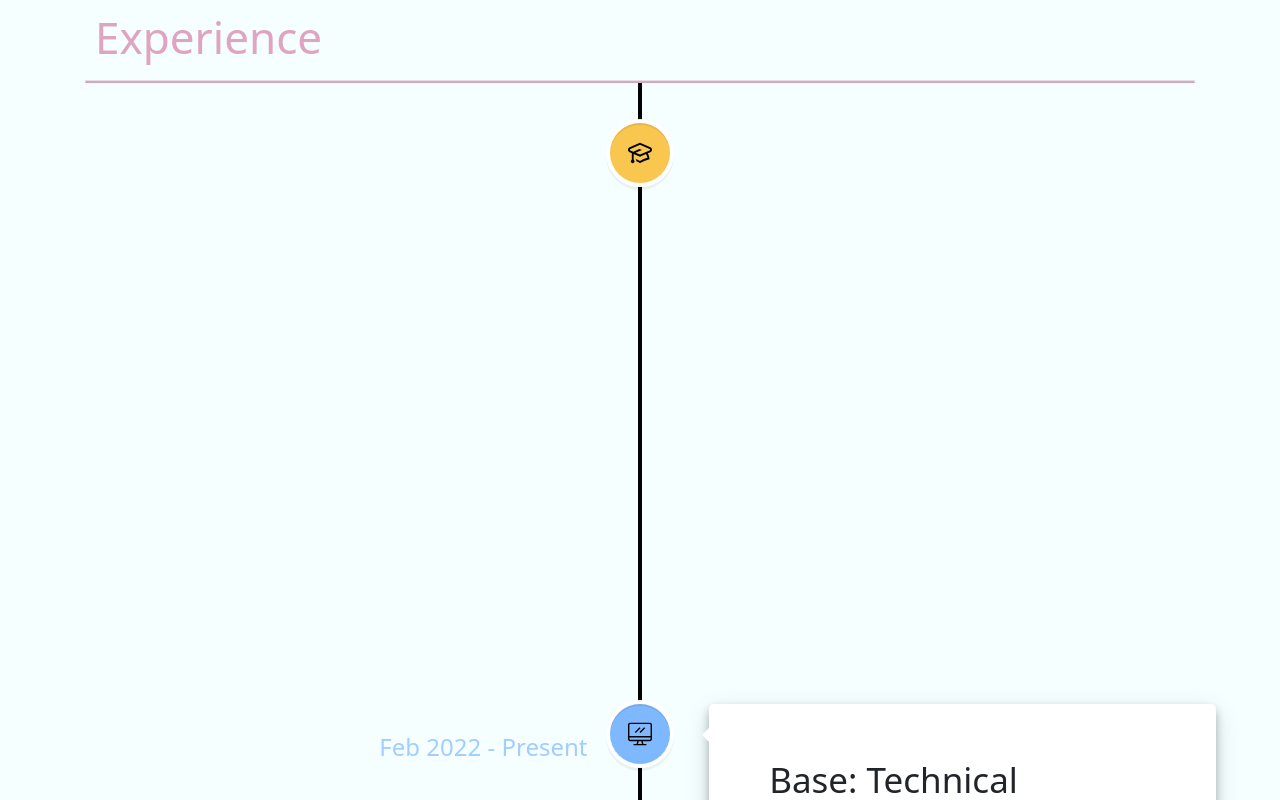
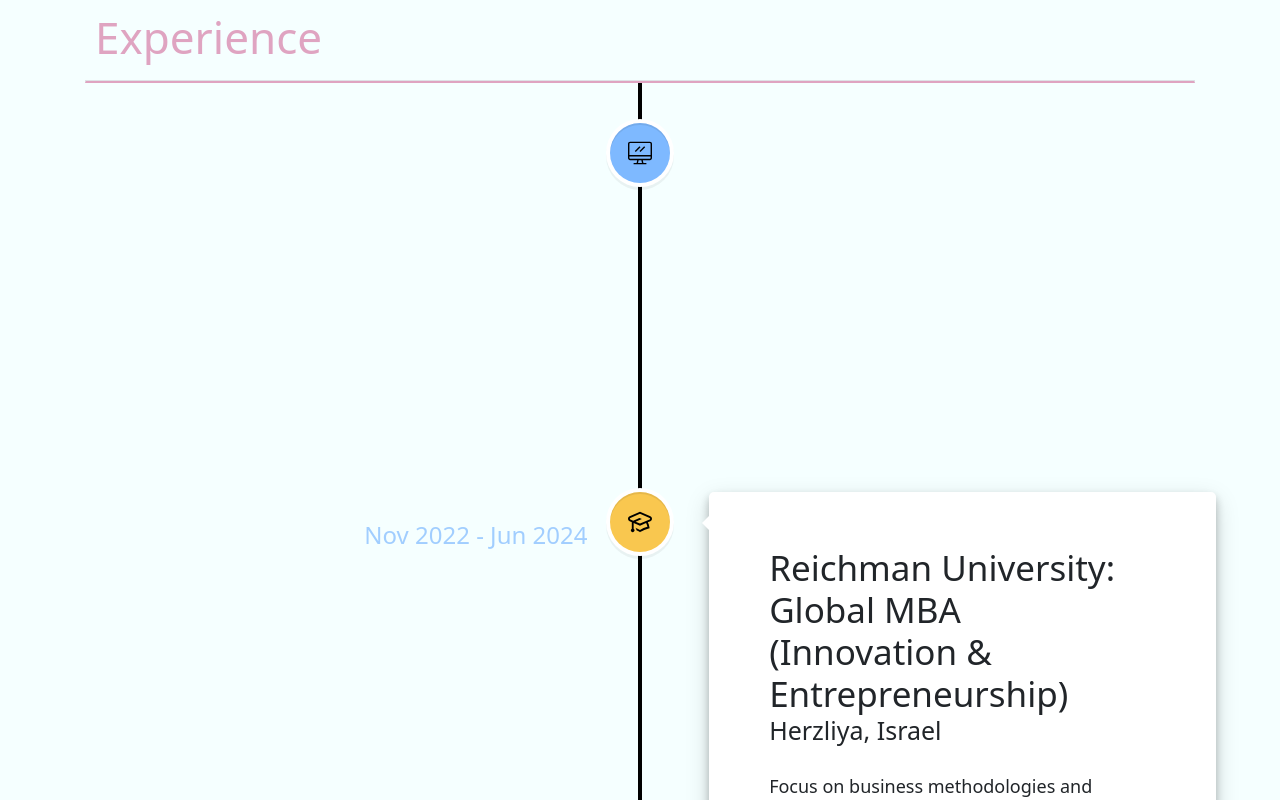
Before and after one commit to gaginton/guidance, a React (Vite) app: page / in a window 1280 px wide. Shown: the part 1000-1800 px from the top of the page. Built offline with nearby package versions, Linux system fonts and the light colour scheme.

Commit message:
minor fixes

```diff
--- a/src/components/connect-button/ConnectButton.tsx
+++ b/src/components/connect-button/ConnectButton.tsx
@@ -8,9 +8,9 @@
                 className="connect-btn"
                 variant="outline-dark"
                 size="lg"
-                onClick={
-                    () => window.location = 'mailto:guyginton@gmail.com?subject=Hi Guy!&body=[Referred by guidancespace.com]'
-                }
+                onClick={() => {
+                    window.location.href = 'mailto:guyginton@gmail.com?subject=Hi Guy!&body=[Referred by guidancespace.com]';
+                }}
             >
                 Email Me
             </Button>
@@ -18,9 +18,9 @@
                 className="connect-btn"
                 variant="outline-dark"
                 size="lg"
-                onClick={
-                    () => window.location.href = 'https://www.linkedin.com/in/guyginton/'
-                }
+                onClick={() => {
+                    window.open('https://www.linkedin.com/in/guyginton/', '_blank');
+                }}
             >
                 LinkedIn
             </Button>
--- a/src/components/hobies-overview/HobiesOverview.tsx
+++ b/src/components/hobies-overview/HobiesOverview.tsx
@@ -5,7 +5,7 @@
         <div className="container pad-bottom">
             <div className='column'>
                 {/* <h3>Hobbies:</h3> */}
-                <li>My main focus is &nbsp;
+                <li>My main focus is{' '}
                     <a
                         href="https://tryme.games"
                         className='link-text bold'
@@ -17,14 +17,14 @@
                 </li>
                 <li>I wake early to train, walk my dog.</li>
                 <li>I love travel, philosophy and tech conferences.</li>
-                <li>I am a music fan.
+                <li>I am a music fan.{' '}
                     <a
                         href="https://soundcloud.com/guyandrew"
                         className='link-text bold'
                         target="_blank"
                         rel="noopener noreferrer"
                     >
-                        &nbsp;I DJ for fun.
+                        I DJ for fun.
                     </a>
                 </li>
                 <li>
@@ -33,7 +33,7 @@
             </div>
             <div className='column'>
                 <li>I read extensively about STEM.</li>
-                <li>I love
+                <li>I love{' '}
                     <a
                         href="https://www.lesswrong.com/"
                         className='link-text bold'
--- a/src/components/navbar/Navbar.tsx
+++ b/src/components/navbar/Navbar.tsx
@@ -13,7 +13,7 @@
                         <Dropdown.Item href="https://tryme.games/" target="_blank" rel="noopener noreferrer">Try Me!</Dropdown.Item>
                         <Dropdown.Item href="https://kingchill.com/" target="_blank" rel="noopener noreferrer">King Chill</Dropdown.Item>
                         <Dropdown.Item href="https://wordleydurdley.com/" target="_blank" rel="noopener noreferrer">Wordley Durdley</Dropdown.Item>
-                        <Dropdown.Item href="https://playlocal.games/" target="_blank" rel="noopener noreferrer">Recess</Dropdown.Item>
+                        <Dropdown.Item href="https://playlocal.games/" target="_blank" rel="noopener noreferrer" disabled>Recess</Dropdown.Item>
                     </DropdownButton>
                 </Nav>
             </Navbar.Collapse>
--- a/src/components/timeline/timelineElements.ts
+++ b/src/components/timeline/timelineElements.ts
@@ -1,4 +1,15 @@
 let timelineElements = [
+    {
+        id: 11,
+        title: "Technical Support",
+        location: "Tel Aviv, Israel",
+        description:
+            "Stealth position in cyber security company.",
+        date: "April 2025 - Present",
+        icon: "work",
+        buttonText: "My blog",
+        link: "https://kingchill.com/"
+    },
     {
         id: 10,
         title: "Reichman University: Global MBA (Innovation & Entrepreneurship)",
@@ -16,7 +27,7 @@
         location: "Kfar Saba, Israel",
         description:
             "Managed client relations and all support issues. Built knowledge base, troubleshoot guides, procedures, automation to facilitate quicker ticket turnaround. Assisted with technical design and proofreading.",
-        date: "Feb 2022 - Present",
+        date: "Feb 2022 - April 2025",
         icon: "work",
         buttonText: "Company",
         link: "https://base.ai/"
```
